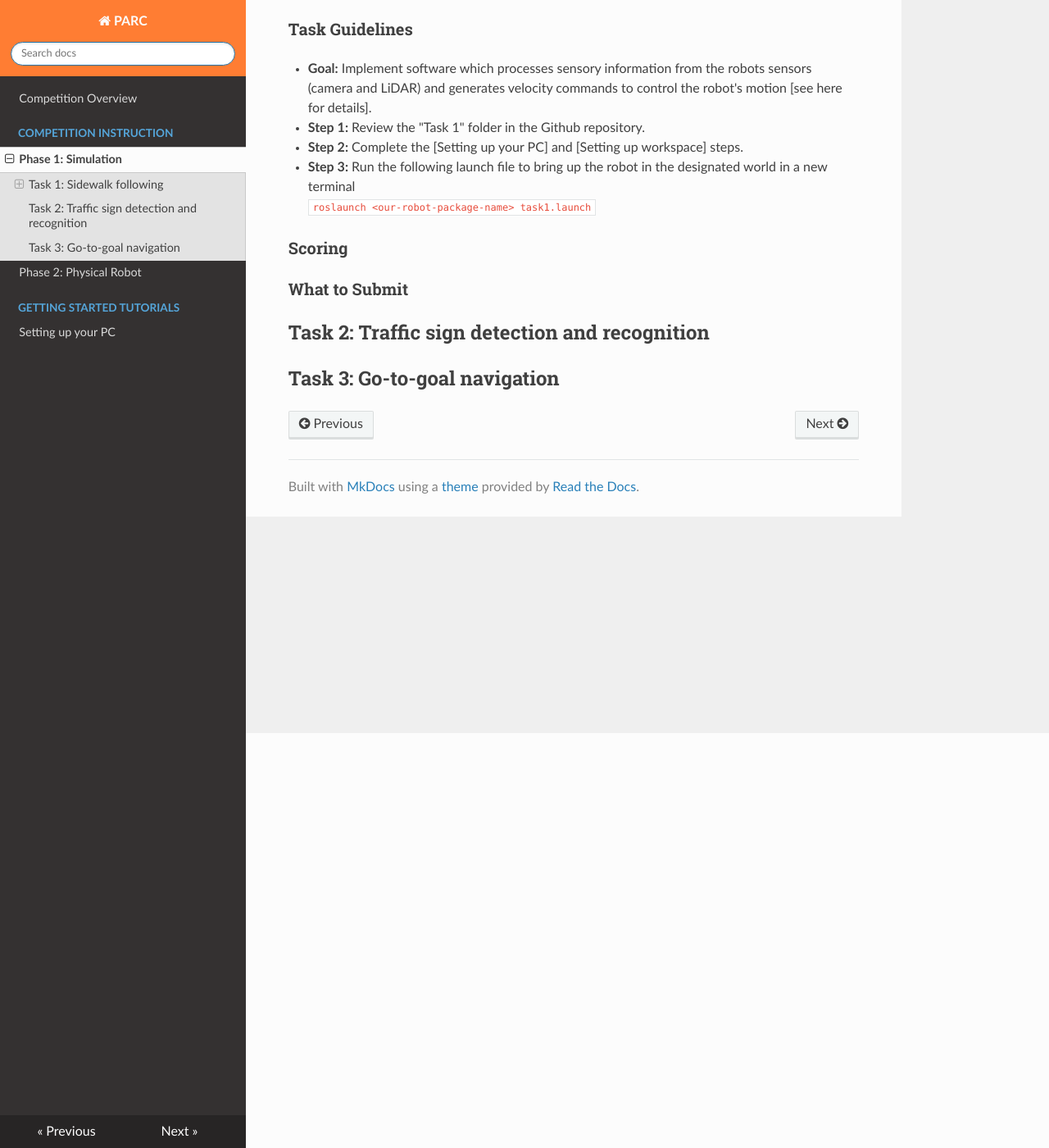
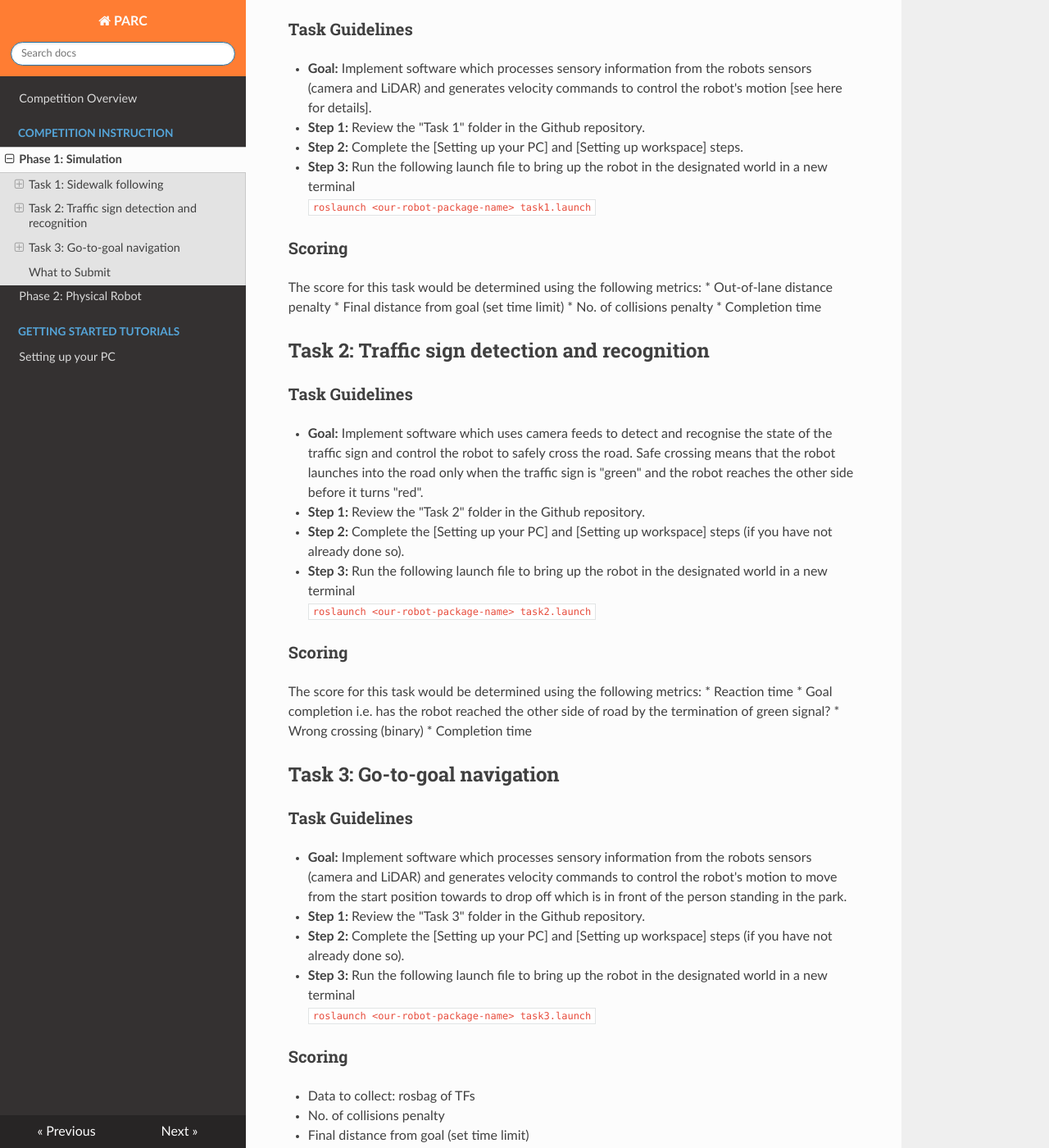
Before and after one commit to khaledkhnissi/documentation, an MkDocs documentation site: the page built from docs/phase1-instructions/index.md, in a window 1280 px wide and 1400 px high, scrolled down 506 px. Shown: the whole window at 82% size. Built offline with MkDocs 1.6.1, drawn with Linux system fonts in a browser that asks for light colours; nearby versions of some CDN libraries; some of the changed text lies outside the part shown.

Commit message:
updated phase1 instruction and overview

```diff
--- a/docs/phase1-instructions/index.md
+++ b/docs/phase1-instructions/index.md
@@ -17,12 +17,58 @@ Delivery robots need to be able to navigate safely through sidewalks as the move
 - **Step 3:** Run the following launch file to bring up the robot in the designated world in a new terminal <br>
 ` roslaunch <our-robot-package-name> task1.launch `
 
+
 ### Scoring
+The score for this task would be determined using the following metrics:
+* Out-of-lane distance penalty
+* Final distance from goal (set time limit)
+* No. of collisions penalty
+* Completion time
 
-### What to Submit
 
 
 ## Task 2: Traffic sign detection and recognition
 
+### Task Guidelines
+- **Goal:** Implement software which uses camera feeds to detect and recognise the state of the traffic sign and control the robot to safely cross the road. Safe crossing means that the robot launches into the road only when the traffic sign is "green" and the robot reaches the other side before it turns "red".
+- **Step 1:** Review the "Task 2" folder in the Github repository.
+- **Step 2:** Complete the [Setting up your PC] and [Setting up workspace] steps (if you have not already done so).
+- **Step 3:** Run the following launch file to bring up the robot in the designated world in a new terminal <br>
+` roslaunch <our-robot-package-name> task2.launch `
+
+
+### Scoring
+The score for this task would be determined using the following metrics:
+* Reaction time
+* Goal completion i.e. has the robot reached the other side of road by the termination of green signal?
+* Wrong crossing (binary)
+* Completion time
+
+
+
 
 ## Task 3: Go-to-goal navigation
+
+### Task Guidelines
+- **Goal:** Implement software which processes sensory information from the robots sensors (camera and LiDAR) and generates velocity commands to control the robot's motion to move from the start position towards to drop off which is in front of the person standing in the park.
+- **Step 1:** Review the "Task 3" folder in the Github repository.
+- **Step 2:** Complete the [Setting up your PC] and [Setting up workspace] steps (if you have not already done so).
+- **Step 3:** Run the following launch file to bring up the robot in the designated world in a new terminal <br>
+` roslaunch <our-robot-package-name> task3.launch `
+
+### Scoring
+* Data to collect: rosbag of TFs
+* No. of collisions penalty
+* Final distance from goal (set time limit)
+* Completion time
+
+## What to Submit
+Teams would submit a zipped folder containing the following:
+* Complete catkin workspace **src folder** containing all the installed packages used to complete the task.
+* A README file (either .txt, .md, or .pdf) with the following information:
+    * List all the packages installed and used in your solution.
+    * Provide commands required to run your solution. This should be: <br>
+    ` roslaunch <your-package-name> task2_solution.launch `
+* **NOTE:** Please ensure you include all the packages (dependencies) used in your solution in your package's "package.xml" file [see guide]. <br>
+
+The zipped folder should be uploaded using this *solution submission form*.
```
Also changed, not shown: docs/competition-overview/index.md (+9 -8 lines), docs/index.md (deleted, +0 -3 lines), docs/phase2-instructions/index.md (+1 -31 lines), docs/setting-up-computer/index.md (deleted, +0 -31 lines), docs/competition-overview/images/overview.png (added).
